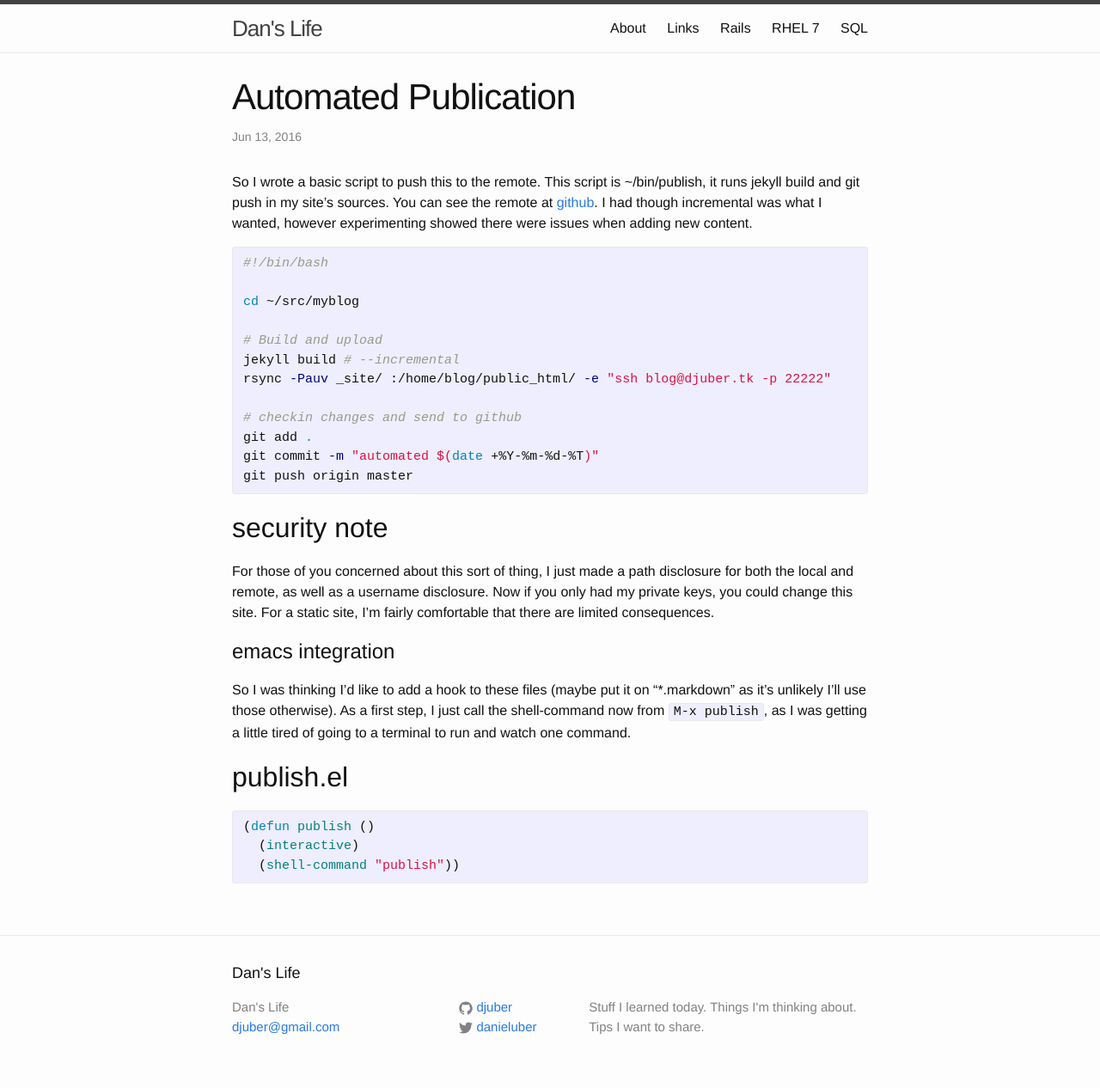
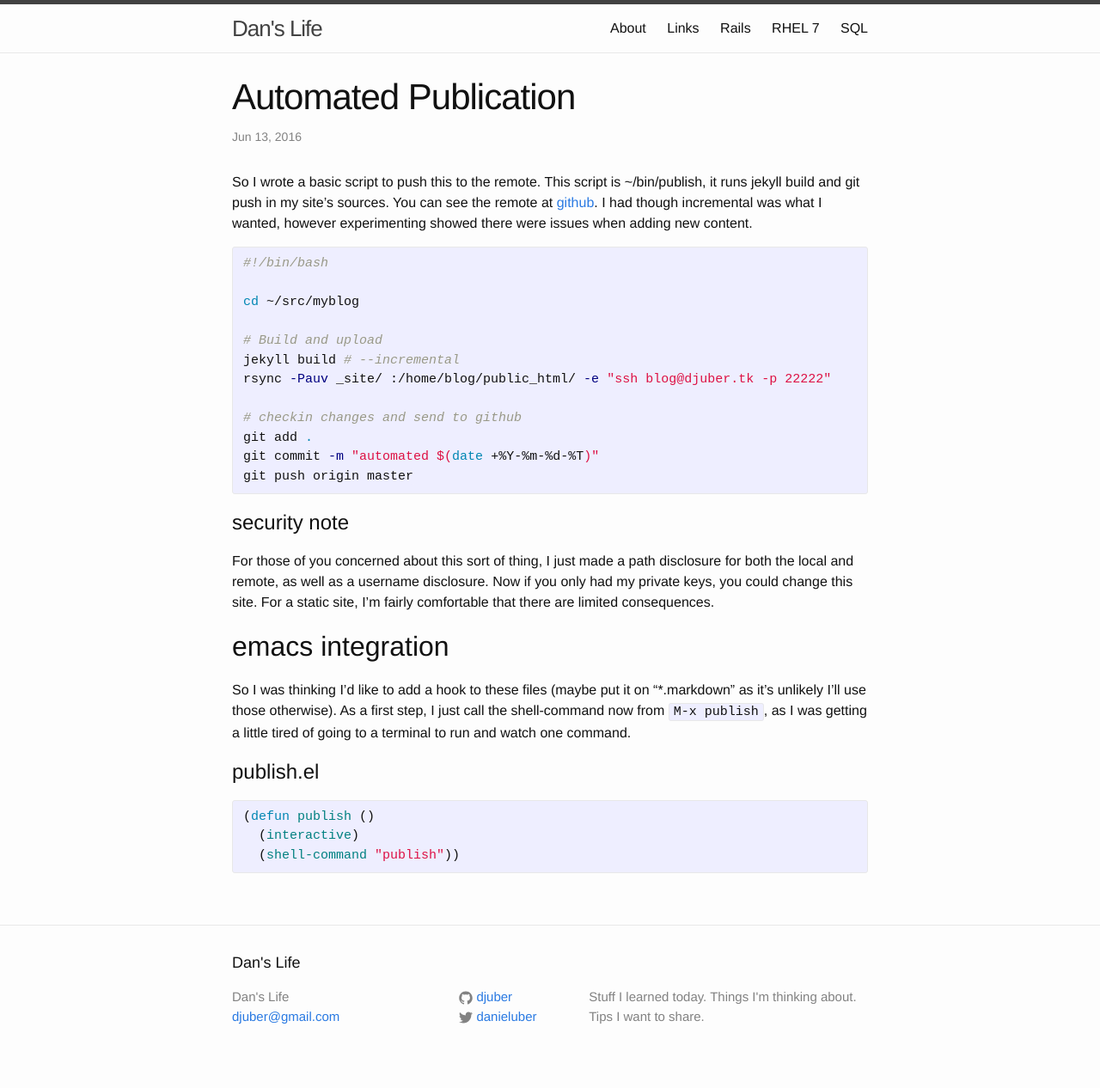
Before and after one commit to djuber/myblog, a Jekyll site: the page built from _posts/2016-06-13-automated-publication.markdown, in a window 1280 px wide. Shown: the whole page at 86% size. Built offline with Jekyll 4.4.1, drawn with Linux system fonts in a browser that asks for light colours.

```diff
--- a/_posts/2016-06-13-automated-publication.markdown
+++ b/_posts/2016-06-13-automated-publication.markdown
@@ -22,18 +22,18 @@ git commit -m "automated $(date +%Y-%m-%d-%T)"
 git push origin master
 {% endhighlight %}
 
-## security note
+# security note
 For those of you concerned about this sort of thing, I just made a path disclosure for
 both the local and remote, as well as a username disclosure. Now if you only had
 my private keys, you could change this site. For a static site, I'm fairly comfortable that
 there are limited consequences.
 
-# emacs integration
+## emacs integration
 So I was thinking I'd like to add a hook to these files (maybe put it on "*.markdown" as it's unlikely I'll use those otherwise).
 As a first step, I just call the shell-command now from `M-x publish`, as I was getting a little tired of going to a terminal
 to run and watch one command.
 
-## publish.el
+# publish.el
 {% highlight lisp %}
 (defun publish ()
   (interactive)
```
